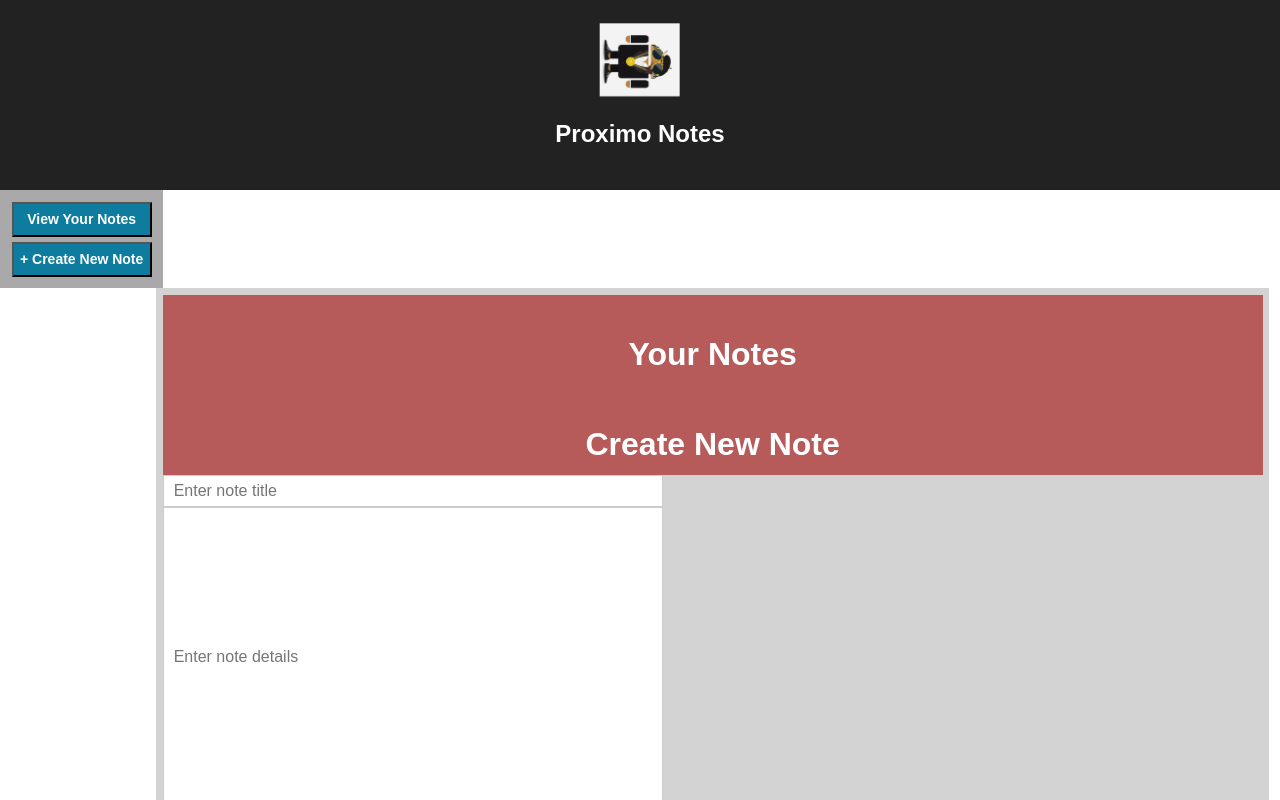
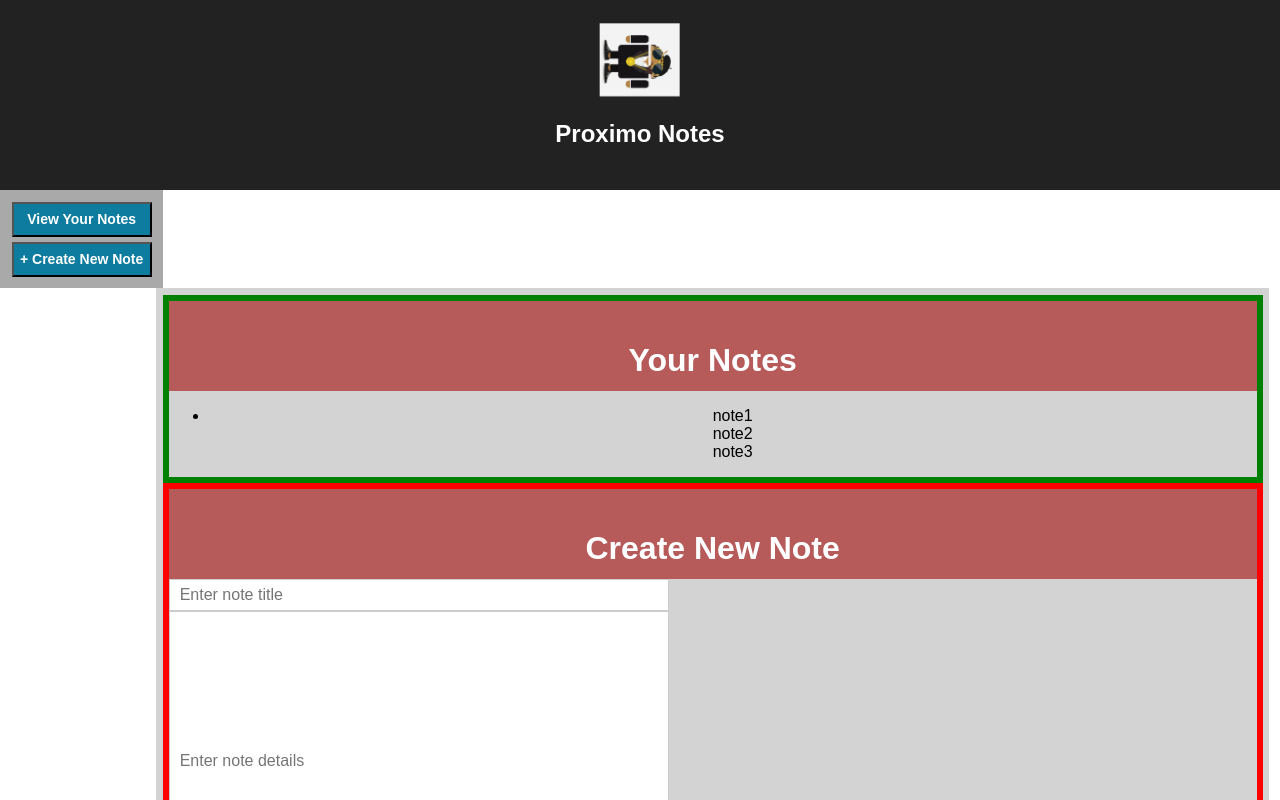
Before and after one commit to d2rd/d2rdNotes, a React (Create React App) app in the folder notes/: page / in a window 1280 px wide. Shown: the top 800 px of the page. Built offline with nearby package versions, Linux system fonts and the light colour scheme.

Commit message:
WIP: note list working needs formatting

```diff
--- a/notes/src/App.css
+++ b/notes/src/App.css
@@ -1,3 +1,16 @@
+/* DEV STYLES */
+.ModuleBorderGreen {
+  border-style: solid;
+  border-width: 5pt;
+  border-color: green;
+}
+
+.ModuleBorderRed {
+  border-style: solid;
+  border-width: 5pt;
+  border-color: red;
+}
+/* BUILD STYLES */
 .App {
   text-align: center;
 }
--- a/notes/src/App.js
+++ b/notes/src/App.js
@@ -20,11 +20,11 @@ class App extends Component {
 {/* Notes lists and all other view elements go below here */}
   {/* Default display is 'Notes' which lists all notes */}
         <div className="Notes-panel">
-          <div>
+          <div className="ModuleBorderGreen">
             <Notes />
           </div>
    {/* when button `createNewNote` is clicked display CreateNoteView */}
-          <div>
+          <div className="ModuleBorderRed">
             <CreateNoteView />
           </div>
 
--- a/notes/src/components/Notes.js
+++ b/notes/src/components/Notes.js
@@ -5,6 +5,9 @@ import { connect } from 'react-redux';
 class Notes extends Component {  //not exporting entire component see 'connect' below
   constructor(props){
     super(props)
+  }
+  componentDidMount(){
+    this.props.fetchNotes()
   }
   render() {
     return (
@@ -16,6 +19,16 @@ class Notes extends Component {  //not exporting entire component see 'connect'
         <div className="View-header">
                     <h1>Your Notes</h1>
                     {/* <h1>Your Notes {this.props.pageHeader}</h1> */}
+
+        </div>
+        <div>
+          <ul>
+            <li>
+              {this.props.notes.map( notes => {
+                      return <div>{ notes }</div>
+                    })}
+            </li>
+          </ul>
         </div>
       </div>
     )
@@ -27,4 +40,4 @@ const mapStateToProps = state => {
     notes: state
   }
 }
-export default connect(mapStateToProps, {})(Notes) // only exporting connected part of component
+export default connect(mapStateToProps, { fetchNotes })(Notes) // only exporting connected part of component
--- a/notes/src/noteReducer.js
+++ b/notes/src/noteReducer.js
@@ -1,12 +1,13 @@
 // 2a create reducer(s)
 
 const noteReducer = (notes =[], action) => {
-  switch( action.payload ){
+  switch( action.type ){
     case 'FETCH_NOTES':
       // return [...notes, ...action.payload]
-      return notes.concat(action.payload)
+      return notes.concat(action.payload);
+      default:
+        return notes
   }
-  return notes
 }
 
 export { noteReducer };
```
